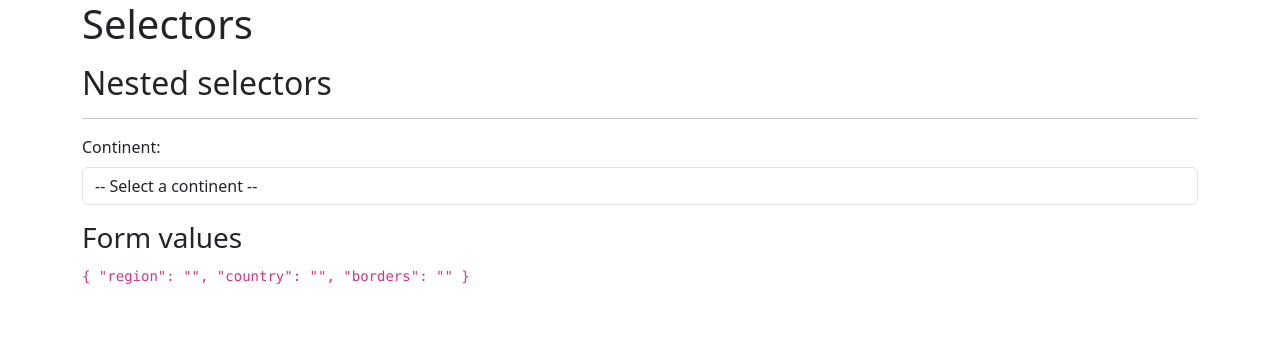
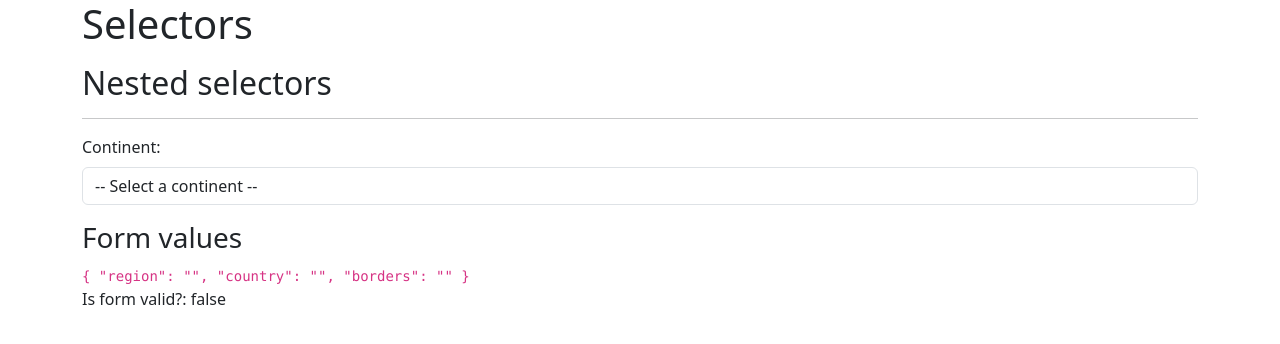
Before and after one commit to danielaliendo/angular-dynamic-forms, an Angular app: page /selector/selector in a window 1280 px wide. Shown: the top 344 px of the page. Built offline with nearby package versions, Linux system fonts and the light colour scheme.

Commit message:
form valid value was added

```diff
--- a/src/app/country/pages/selector-page/selector-page.component.html
+++ b/src/app/country/pages/selector-page/selector-page.component.html
@@ -15,3 +15,6 @@
 
 <h3>Form values</h3>
 <code>{{form.value | json}}</code>
+<p>
+  Is form valid?: {{form.valid}}
+</p>
```
